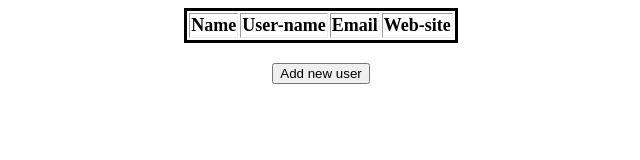
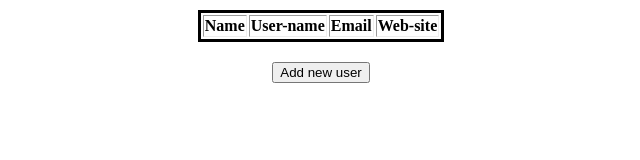
Before and after one commit to AlexandrGerasimenko/test, a plain HTML site: page index.html in a window 1280 px wide. Shown: the whole page, without its empty margins (319-959 px from the left). Drawn offline with Linux system fonts and the light colour scheme; no server answers.

Commit message:
fix murkup

```diff
--- a/css/main.css
+++ b/css/main.css
@@ -4,11 +4,12 @@ body{
     align-items: center;
     font-size: 14px;
     min-width: 320px;
+    margin: 0
 }
 #table{
     text-align: center;
     border:3px solid;
-    margin-bottom: 20px;
+    margin: 10px 5px 20px;
 }
 
 #table th{
@@ -35,7 +36,7 @@ body{
     white-space: nowrap;
 }
 #table th div{
-    font-size: 18px;
+    font-size: 16px;
     white-space: nowrap;
     font-weight: bold;
 }
@@ -99,7 +100,9 @@ body{
     border-radius: 2px;
     border: 1px solid #888;
 }
-
+.newUser{
+  margin-bottom: 20px;
+}
 .add-wrapper {
     display: flex;
     font-size: 20px;
--- a/index.html
+++ b/index.html
@@ -8,7 +8,7 @@
     <link rel="stylesheet" href="./css/main.css">
 </head>
 <body>
-    <table border="1" id = 'table' style="">
+    <table border="" id = 'table' style="">
         <thead >
         </thead>
         <tbody id= "table-body" style="background: #ccc">
```
